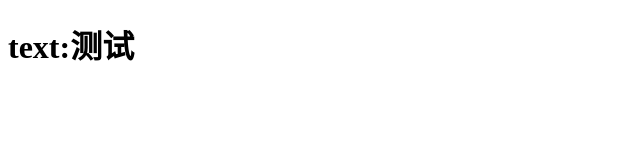
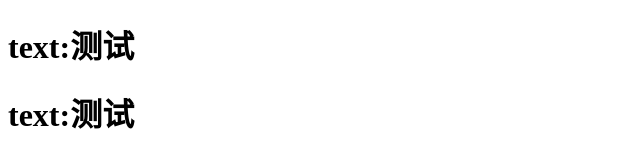
Before and after one commit to lgwsgc/Newrepo, a plain HTML site: page index.html in a window 1280 px wide. Shown: the whole page, without its empty margins (0-640 px from the left). Drawn offline with Linux system fonts and the light colour scheme.

Commit message:
添加内容

```diff
--- a/index.html
+++ b/index.html
@@ -10,6 +10,7 @@
 
 <body>
     <h1>text:测试</h1>
+    <h1>text:测试</h1>
 </body>
 
 </html>
```
